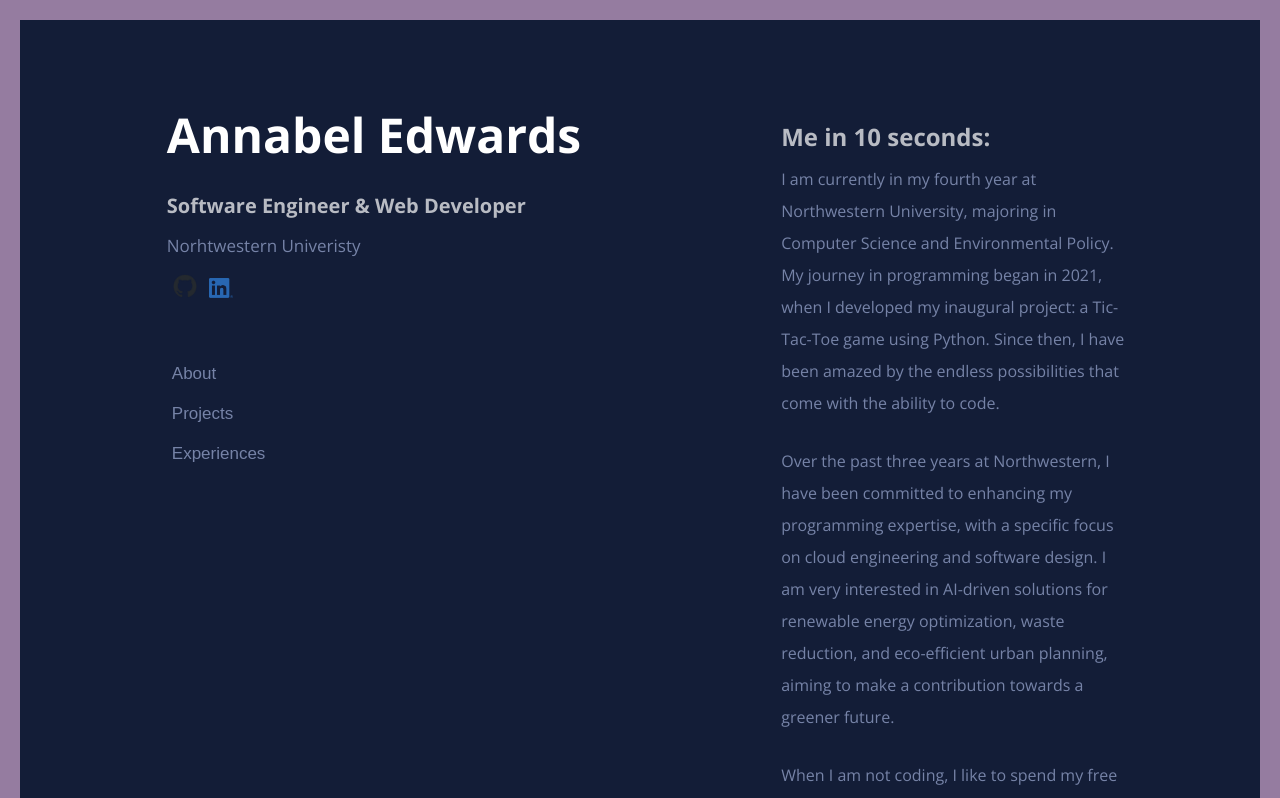
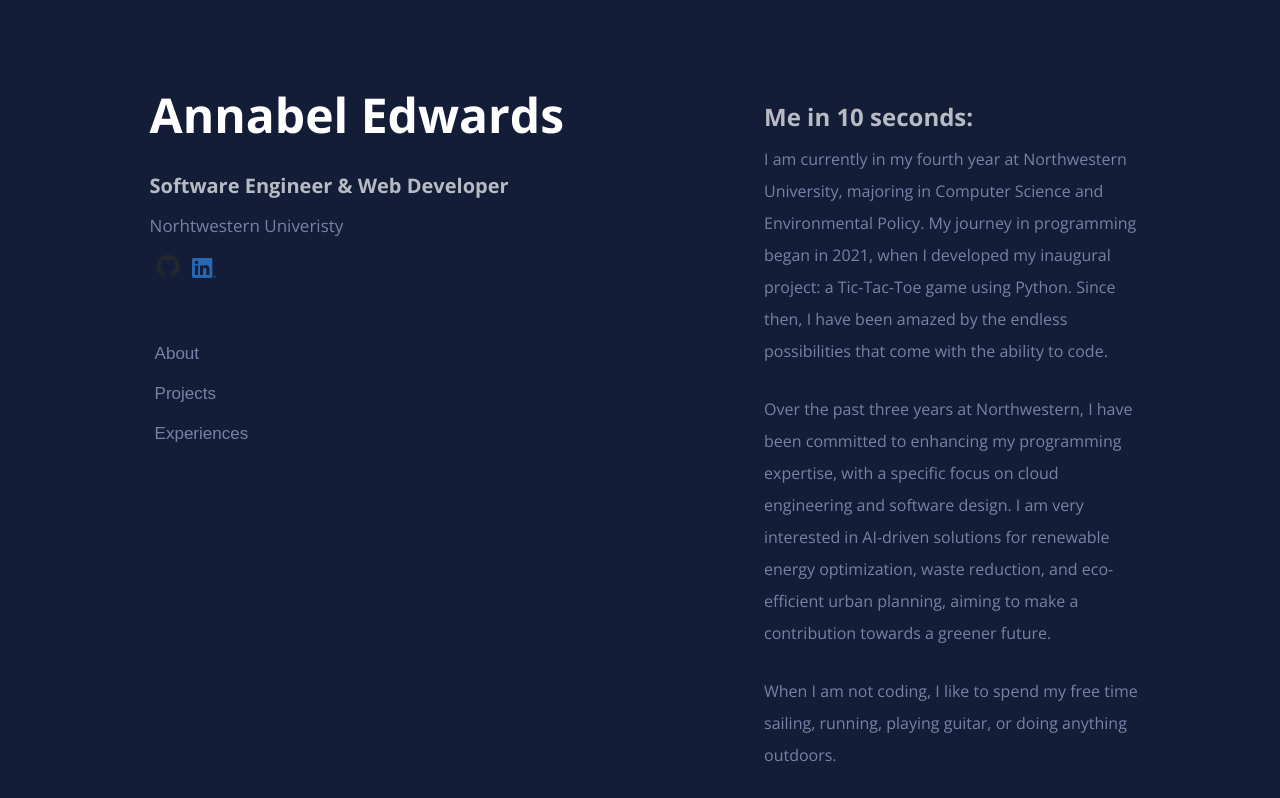
Before and after one commit to annabelge7/annabel_website, a React (Create React App) app: page / in a window 1280 px wide. Shown: the top 798 px of the page. Built offline with nearby package versions, Linux system fonts and the light colour scheme.

Commit message:
Update index.js

```diff
--- a/src/pages/index.js
+++ b/src/pages/index.js
@@ -27,30 +27,6 @@ const HomeContainer = styled.div`
   background-color: #131d37;
   opacity: 1;
   position: relative;
-  border: 20px solid #957ca0;
-
-/*animation: borderAnimation 5s infinite;  Apply animation to the border */
-
-
-  /* Define the keyframe animation
-  @keyframes borderAnimation {
-    0% {
-      border: 15px solid #241d28;
-    }
-    25% {
-      border: 15px solid #392d3e;
-    }
-    50% {
-        border: 15px solid #43354a;
-      }
-    75% {
-    border: 15px solid #584660;
-    }
-    100% {
-      border: 15px solid #6d5677;
-    }
-  }*/
-
 
 
 `;
```
